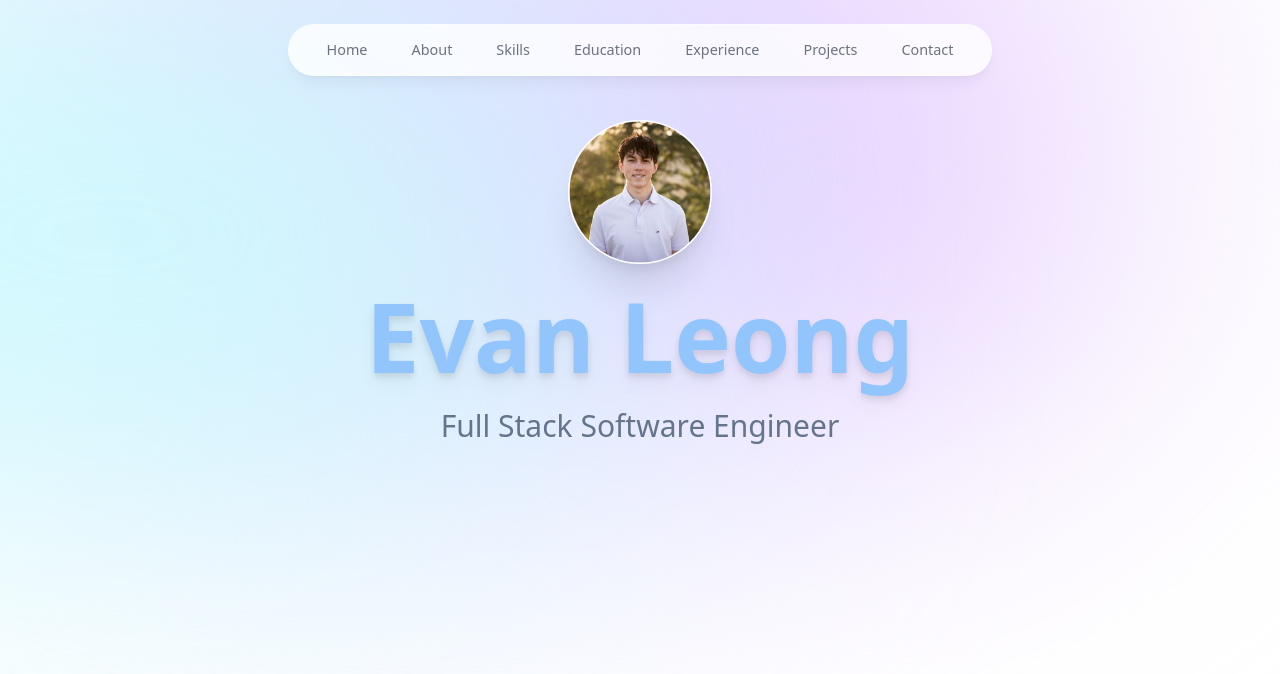
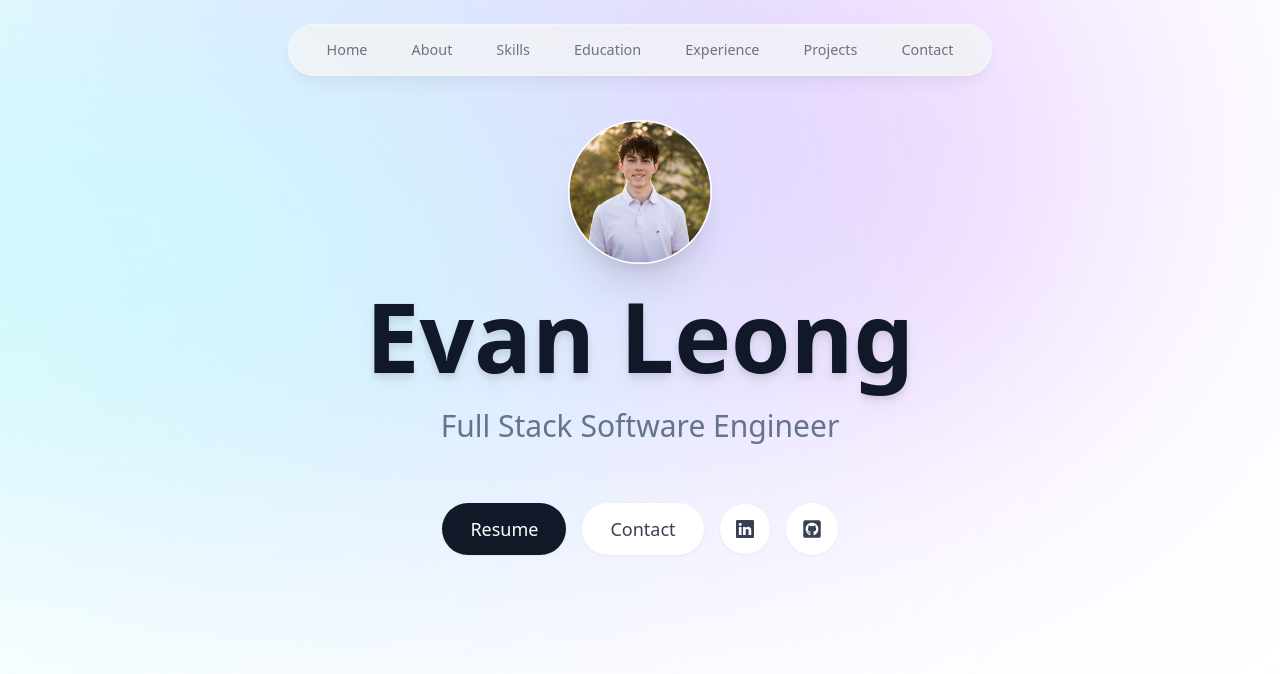
Before and after one commit to EvLeong1/portfolio, a Next.js app: page / in a window 1280 px wide. Shown: the top 674 px of the page. Built offline with nearby package versions, Linux system fonts and the light colour scheme.

Commit message:
intro section done

```diff
--- a/app/globals.css
+++ b/app/globals.css
@@ -1,3 +1,5 @@
+
+
 @tailwind base;
 @tailwind components;
 @tailwind utilities;
--- a/components/headers.tsx
+++ b/components/headers.tsx
@@ -7,19 +7,23 @@ import Link from "next/link";
 
 export default function Header() {
   return (<header className="z-[999] relative">
+
     <motion.div className="fixed top-0 left-1/2 h-[4.5rem] w-full rounded-none
-    border border-white border-opacity-40 bg-white bg-opacity-80
+    border border-white border-opacity-40 bg-gray-100 bg-opacity-80
     shadow-lg shadow-black/[0.05] backdrop:blur-[0.5rem]
     sm:top-6 sm:h-[3.25rem] sm:w-[44rem] sm:rounded-full" //changed sm:w to 44rem instead of default to add Education Tab
     initial={{y: -100, x: "-50%", opacity: 0}}
     animate={{y: 0, x: "-50%",opacity: 1}}
+
     ></motion.div>
+
     <nav className="flex fixed top-[0.15rem] left-1/2 h-12 -translate-x-1/2
     py-2 sm:top-[1.7rem] sm:h-[initial] sm:py-0">
         <ul className="flex w-[22rem] flex-wrap items-center justify-center gap-y-1 text-[0.9rem] font-medium text-gray-500
         sm:w-[initial] sm:flex-nowrap sm:gap-5">
             {
                 links.map(link => (
+
                     <motion.li className = "h-3/4 flex items-center justify-center"
                         key={link.hash}
                         initial={{y: -100, opacity: 0}}
--- a/components/intro.tsx
+++ b/components/intro.tsx
@@ -3,7 +3,11 @@ import React from 'react'
 import Image from 'next/image'
 import { motion } from 'framer-motion'
 import profilePic from '@/public/pfp.jpg'
-
+import Link from 'next/link'
+import { BsArrowRight, BsGithub } from 'react-icons/bs';
+import { HiDownload } from 'react-icons/hi';
+import { BsLinkedin } from 'react-icons/bs';
+import { FaGithubSquare } from 'react-icons/fa';
 
 export default function Intro() {
   return (
@@ -39,13 +43,35 @@ export default function Intro() {
         <motion.p className="mb-10 mt-[3rem] px-4 sm:leading-[4] leading-[2.5]  font-medium"
         initial = {{opacity:0, y:100}}
         animate={{opacity:1, y:0}}>
-        <span className=' text-6xl sm:text-8xl font-extrabold text-stroke-white text-blue-300 drop-shadow-lg hover:text-blue-400 transition duration-300 ease-in-out'>Evan Leong </span><br></br>
+        <span className=' text-6xl sm:text-8xl font-extrabold text-stroke-white text-gray-900 drop-shadow-lg hover:text-gray-700 transition duration-300 ease-in-out'>Evan Leong </span><br></br>
         <span className='text-slate-500 sm:text-3xl text-1xl'>Full Stack Software Engineer</span>
         </motion.p>
 
-        <div>
+        <motion.div className='flex flex-col sm:flex-row font-medium items-center justify-center gap-4 px-4 text-lg drop-shadow-sm'
+            initial = {{opacity:0, y:100}}
+            animate={{opacity:1, y:0}}
+            transition={{delay:0.1,}}
+        >
+            <a className='bg-gray-900 text-white px-7 py-3 flex items-center gap-2 rounded-full outline-none focus:scale-110 hover:scale-110 hover:bg-gray-950 active:scale-105 transition cursor-pointer'
+            href='/Leong_Evan_Resume.pdf' target="_blank" rel="noopener noreferrer">
+                Resume
+                {/* <HiDownload /> {" "} */}
+            </a>
+            <Link href="#contact"
+            className='bg-white text-gray-700  px-7 py-3 flex items-center gap-2 rounded-full outline-none focus:scale-110 hover:scale-110 hover:bg-gray-100 hover:text-gray-900 active:scale-105 transition'>
+             Contact
+            {/* <BsArrowRight />{" "} */}
+            </Link>
+            <a className='bg-white p-4 text-gray-700 flex items-center gap-2 rounded-full outline-none focus:scale-110 hover:scale-110 hover:bg-gray-100 hover:text-gray-800 active:scale-105 transition cursor-pointer '
+            href='https://www.linkedin.com/in/evanrleong/' target="_blank">
+                <BsLinkedin />
+            </a>
+            <a className='bg-white p-4 text-gray-700 flex items-center gap-2 text-[1.25rem] rounded-full outline-none focus:scale-110 hover:scale-110 hover:bg-gray-100 hover:text-gray-800 active:scale-105 transition cursor-pointer'
+            href='https://github.com/EvLeong1' target="_blank">
+                <FaGithubSquare />
+            </a>
 
-        </div>
+        </motion.div>
     </section>
 
   )
```
